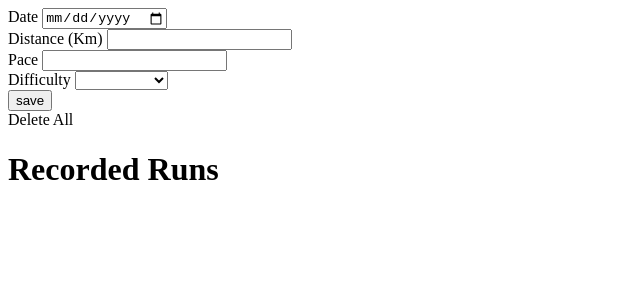
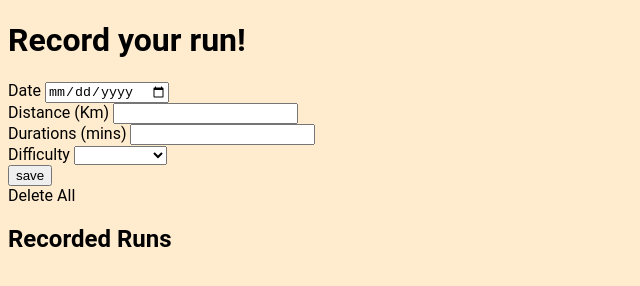
Before and after one commit to PaulStevenson/DOM_manipulation_1, a plain HTML site: page index.html in a window 1280 px wide. Shown: the whole page, without its empty margins (0-640 px from the left). Drawn offline with Linux system fonts and the light colour scheme.

Commit message:
html and css foundations set up

```diff
--- a/css/main.css
+++ b/css/main.css
@@ -0,0 +1,4 @@
+body {
+    font-family: roboto;
+    background-color: blanchedAlmond;
+}
--- a/index.html
+++ b/index.html
@@ -3,11 +3,12 @@
     <head>
         <meta charset="utf-8">
         <title>Running Diary</title>
-        <link rel="stylesheet" type="text/css" media="screen"  href="/css/master.css">
+        <link rel="stylesheet" type="text/css" media="screen" href="css/main.css" />
         <script type="js/app.js"></script>
     </head>
 
     <body>
+        <h1>Record your run!</h1>
 
         <form id="new-item-form">
             <div id= "form-wrapper">
@@ -18,12 +19,12 @@
 
                 <div class="form-item">
                     <label for="distance" class="primary">Distance (Km)</label>
-                    <input type="number" id= "distance" name="distance" required/>
+                    <input type="number" id= "distance" step="0.01" min="0" name="distance" required/>
                 </div>
 
                 <div class="form-item">
-                    <label for="pace" class="primary">Pace </label>
-                    <input type="number" id= "pace" name="pace" required/>
+                    <label for="duration" class="primary">Durations (mins)</label>
+                    <input type="number" id= "duration" min="0" name="duration" required/>
                 </div>
 
                 <div class="form-item">
@@ -42,7 +43,7 @@
 
         <button id="delete-all">Delete All</button>
 
-        <h1>Recorded Runs</h1>
+        <h2>Recorded Runs</h2>
         <div id= "running-list"></div>
 
     </body>
```
